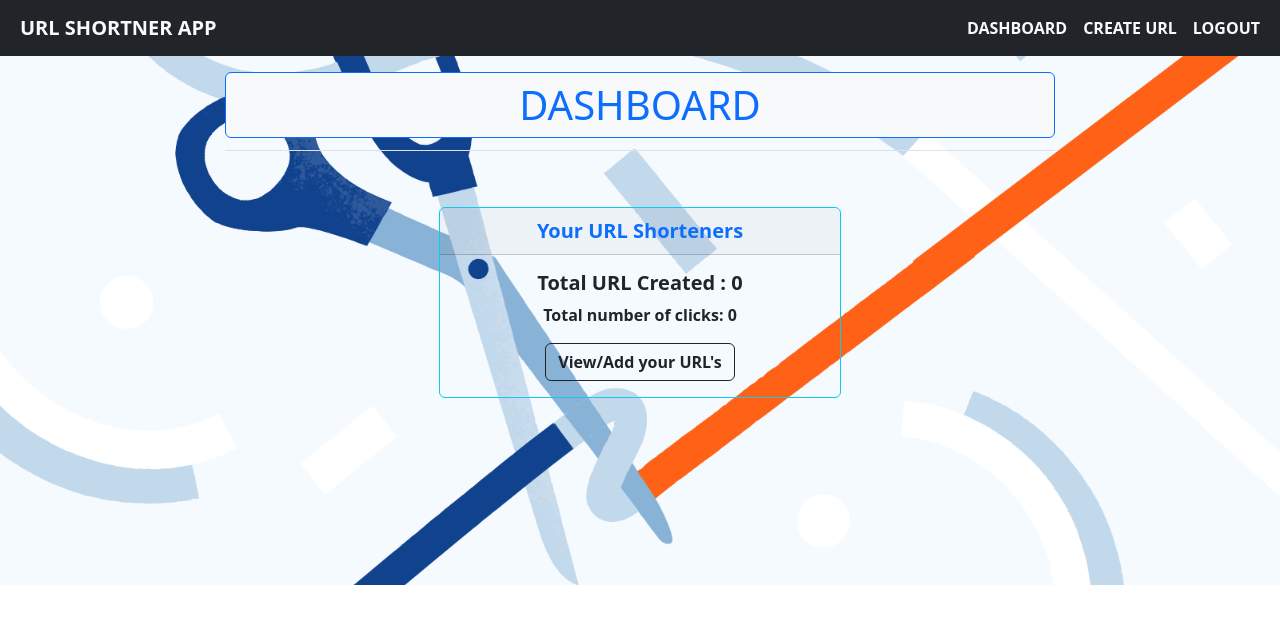
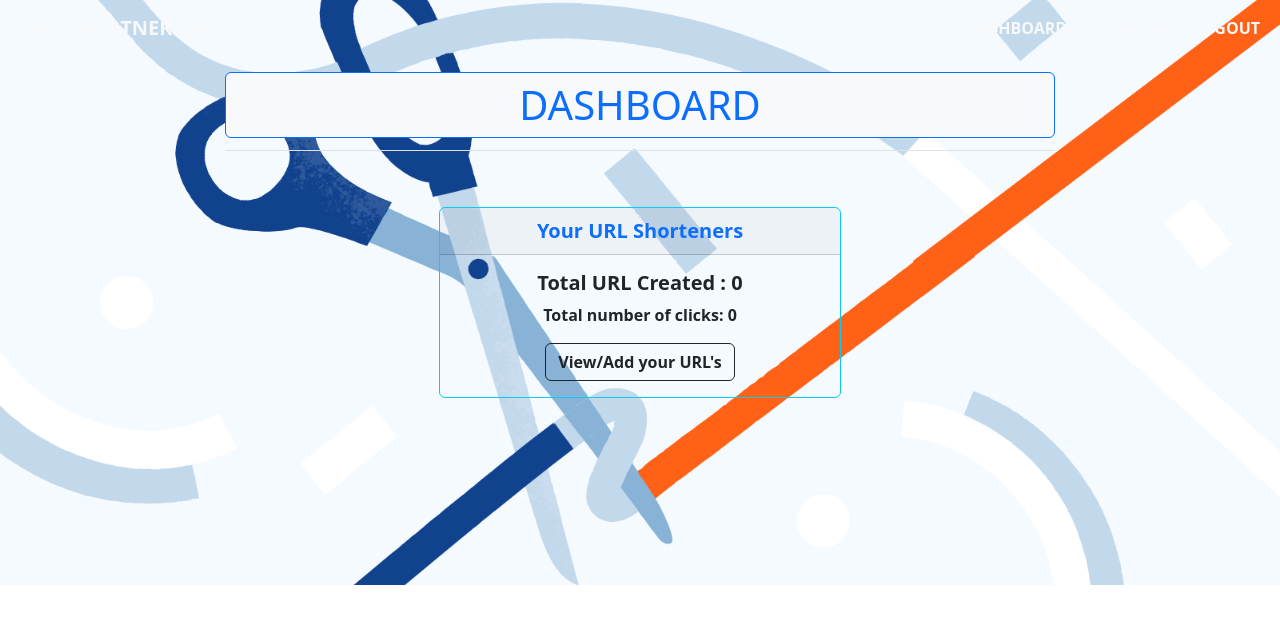
Before and after one commit to IswaryaAnandhan/URL_Shortener_FrontEnd, a React (Create React App) app: page /dashboard in a window 1280 px wide. Shown: the top 624 px of the page. Built offline with nearby package versions, Linux system fonts and the light colour scheme; no server answers.

Commit message:
add changes

```diff
--- a/src/Components/Topbar.js
+++ b/src/Components/Topbar.js
@@ -4,7 +4,7 @@
 function Topbar() {
   return (
     <>
-      <nav class="navbar navbar-expand-lg bg-dark ">
+      <nav class="navbar navbar-expand-lg bg-blue ">
         <div class="container-fluid">
           <a class="navbar-brand text-light mx-2 fw-bold" href="#">
             URL SHORTNER APP
```
